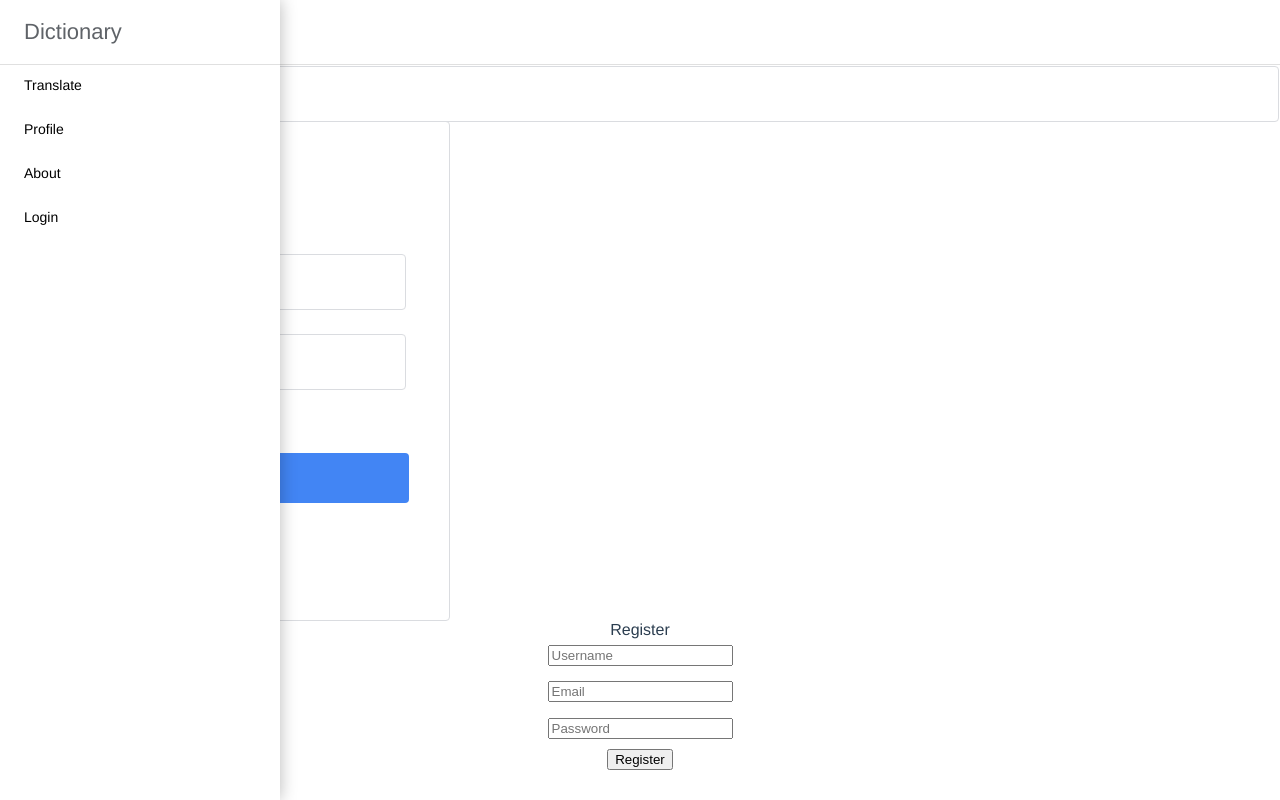
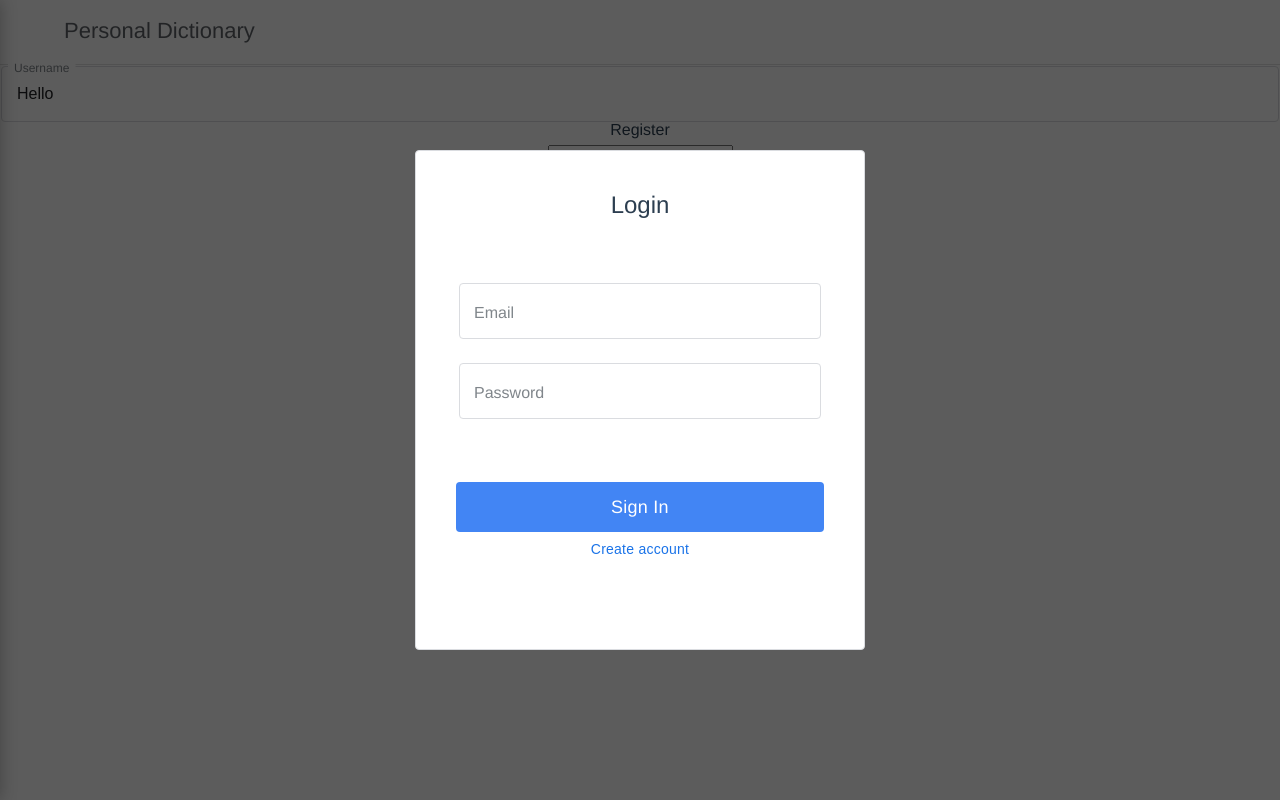
Before and after one commit to kidasov/shop, a Vue app in the folder web/: page /#/login in a window 1280 px wide. Built offline with nearby package versions, Linux system fonts and the light colour scheme; some icons are missing.

Commit message:
Add form backdrop

```diff
--- a/web/src/components/Form.vue
+++ b/web/src/components/Form.vue
@@ -1,4 +1,6 @@
 <template>
+  <div class="form__container__wrapper">
+    <div class="form__backdrop"></div>
     <section class="form__container">
       <div class="form__close">
         <div class="form__close__btn" @click="handleOnClose()">
@@ -15,6 +17,7 @@
         <slot name="footer"></slot>
       </div>
     </section>
+  </div>
 </template>
 
 <script>
@@ -28,13 +31,17 @@ export default {
   methods: {
     handleOnClose() {
       this.$emit("onClose");
-    }
-  }
+    },
+  },
 };
 </script>
 
 <style scoped>
 .form__container {
+  position: absolute;
+  top: 50%;
+  left: 50%;
+  transform: translate(-50%,-50%);
   display: grid;
   grid-template-columns: 40px auto 40px;
   grid-template-rows: 40px repeat(3, auto) 40px;
@@ -44,6 +51,7 @@ export default {
   border-radius: 4px;
   border: 1px solid #dadce0;
   box-sizing: border-box;
+  background: #fff;
 }
 
 .form__close {
@@ -80,4 +88,22 @@ export default {
   grid-row: 4 / 5;
   grid-column: 2 / 3;
 }
+
+.form__container__wrapper {
+  position: fixed;
+  width: 100vw;
+  min-height: 100vh;
+  min-height: -webkit-fill-available;
+  top: 0;
+  left: 0;
+  z-index: 200;
+}
+
+.form__backdrop {
+  position: absolute;
+  width: 100%;
+  height: 100%;
+  opacity: 0.64;
+  background-color: #000;
+}
 </style>
--- a/web/src/components/Header.vue
+++ b/web/src/components/Header.vue
@@ -35,7 +35,7 @@ export default {
 
   data() {
     return {
-      isMenuOpened: true,
+      isMenuOpened: false,
     };
   },
 
```
Lines whose indentation alone changed are shown as unchanged.
